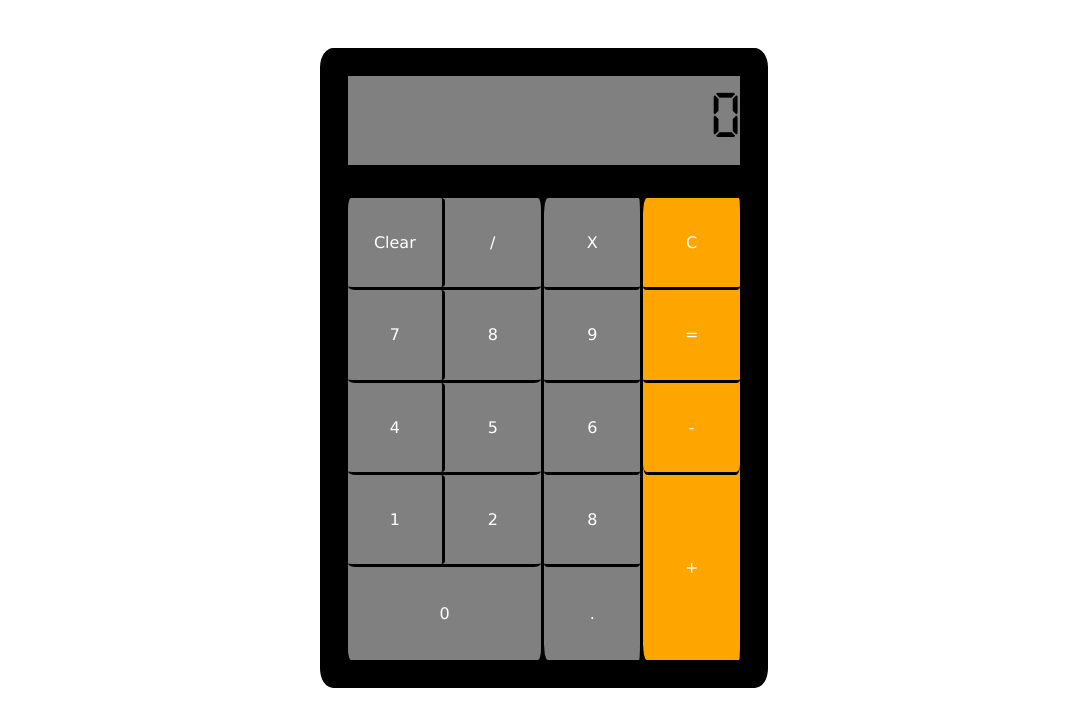
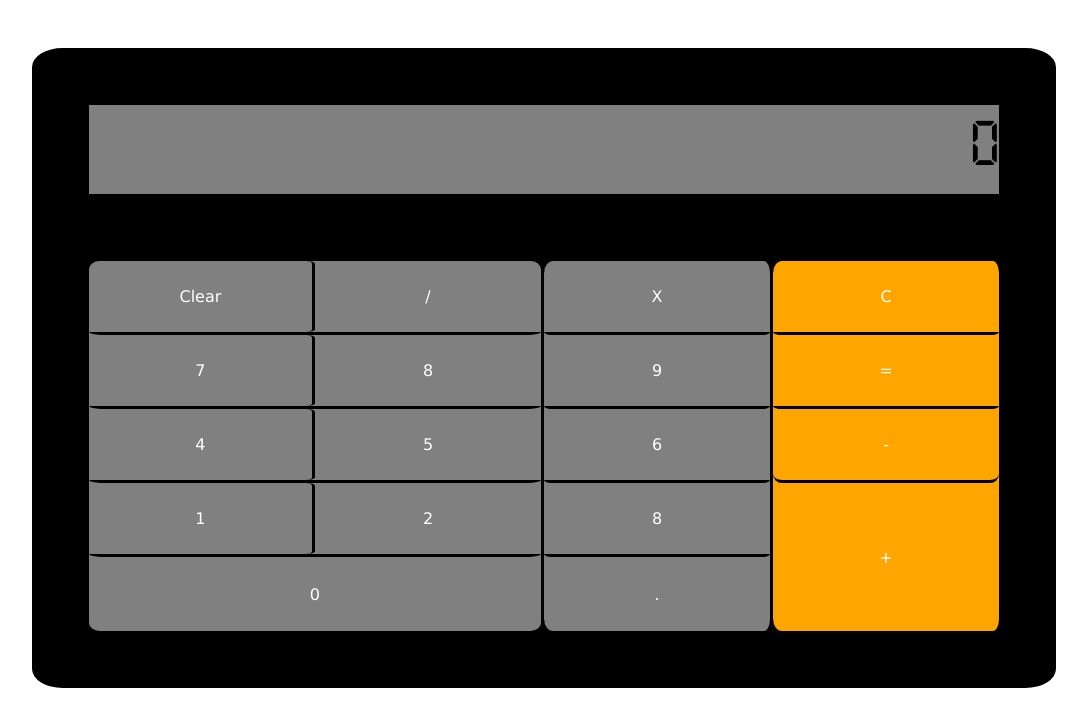
Before and after one commit to fredieposh/calculator, a plain HTML site: page index.html in a window 1280 px wide. Shown: the whole page, without its empty margins (96-1183 px from the left). Drawn offline with Linux system fonts and the light colour scheme.

Commit message:
Change CSS screen settings

```diff
--- a/style.css
+++ b/style.css
@@ -21,7 +21,7 @@ body {
     flex-direction: column;
     display: flex;
     height: 80vh;
-    width: 35vw;
+    width: 80vw;
     border: solid;
     /* flex: 1; */
 }
```
